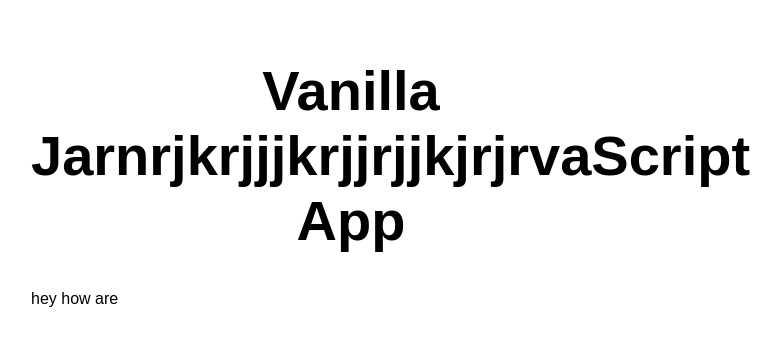
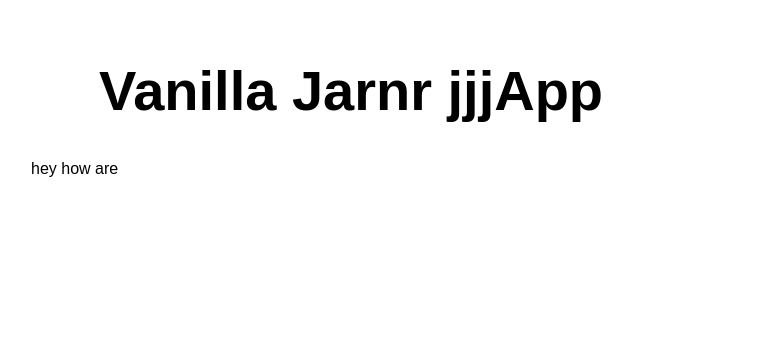
Before and after one commit to mucthecoder/my-first-staticwebapp, a website: page src/index.html in a window 1280 px wide. Shown: the whole page, without its empty margins (289-1070 px from the left). Drawn offline with Linux system fonts and the light colour scheme.

Commit message:
yyyyyyyyy

```diff
--- a/src/index.html
+++ b/src/index.html
@@ -10,7 +10,7 @@
 
 <body>
   <main>
-    <h1>Vanilla JarnrjkrjjjkrjjrjjkjrjrvaScript App</h1>
+    <h1>Vanilla Jarnr jjjApp</h1>
     <p>hey how are</p>
   </main>
 </body>
```
